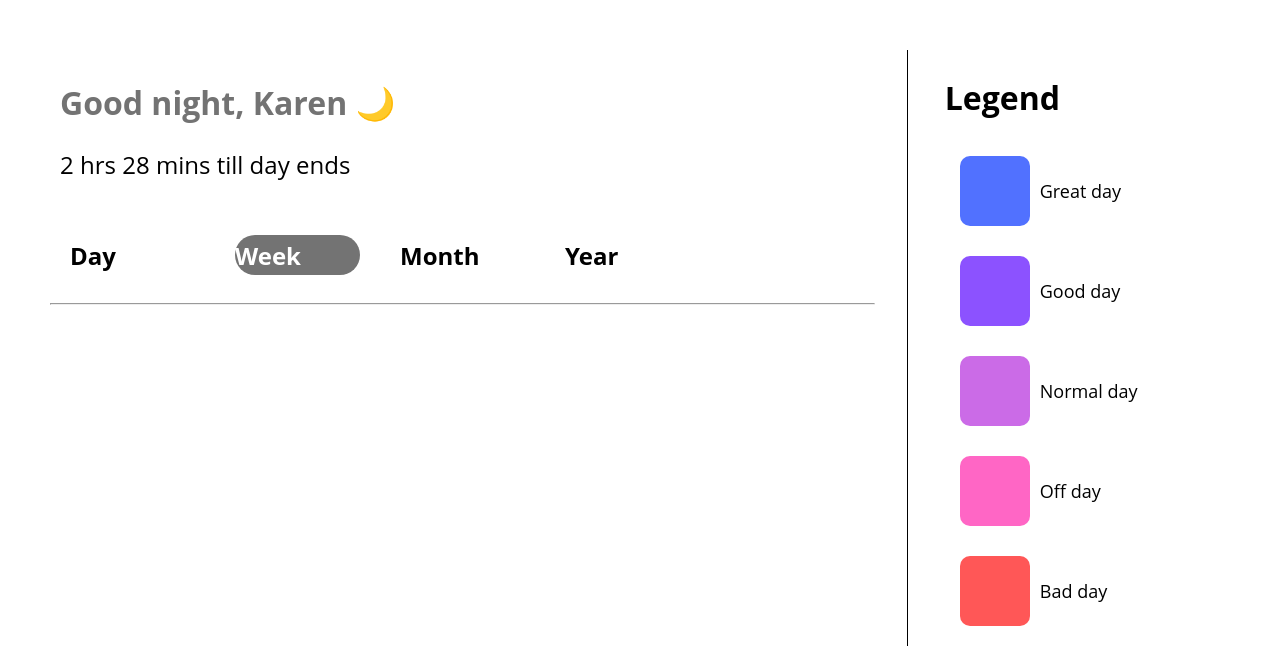
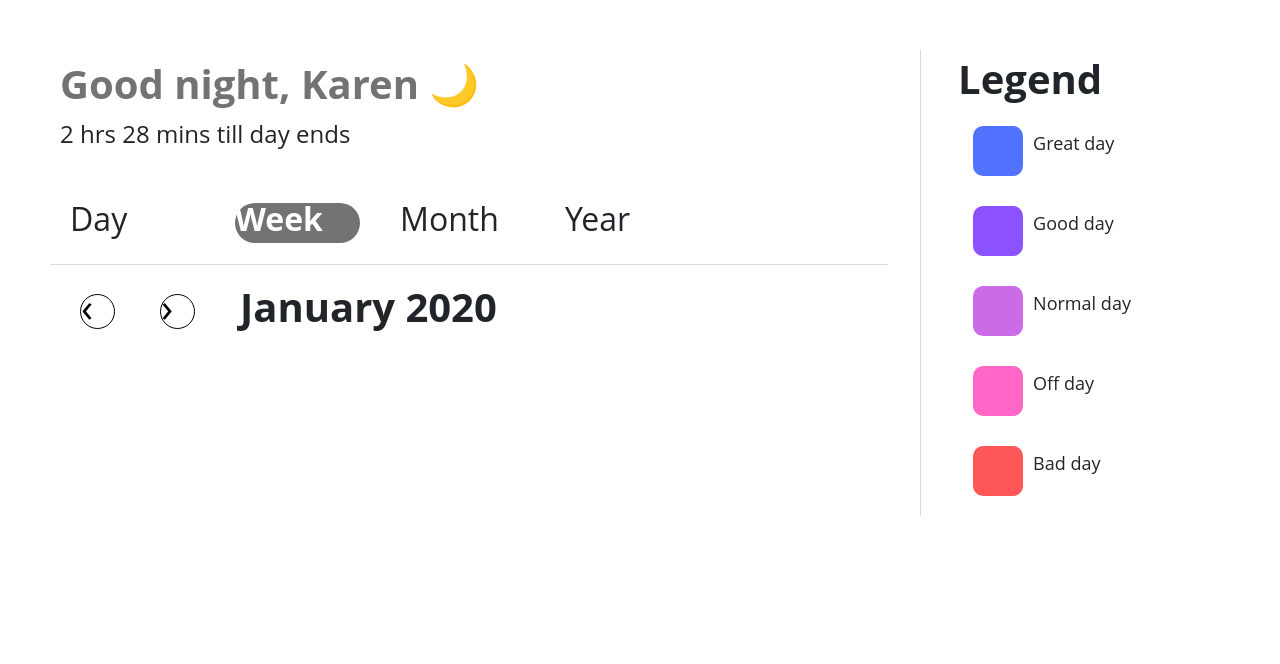
Before and after one commit to uttaravadina/dayz, a React (Create React App) app in the folder frontend/: page / in a window 1280 px wide. Shown: the top 664 px of the page. Built offline with nearby package versions, Linux system fonts and the light colour scheme.

Commit message:
Add ArrowBar

```diff
--- a/frontend/package.json
+++ b/frontend/package.json
@@ -6,7 +6,9 @@
     "@testing-library/jest-dom": "^4.2.4",
     "@testing-library/react": "^9.4.0",
     "@testing-library/user-event": "^7.2.1",
+    "bootstrap": "^4.4.1",
     "react": "^16.12.0",
+    "react-bootstrap": "^1.0.0-beta.16",
     "react-dom": "^16.12.0",
     "react-scripts": "3.3.0"
   },
--- a/frontend/src/App.css
+++ b/frontend/src/App.css
@@ -8,20 +8,26 @@
   font-family: 'Open Sans', sans-serif !important;
 }
 
-.left {
+.left-side {
   display: flex;
   flex-direction: column;
   flex-grow: 2;
 }
 
-.right {
-
+.right-side {
+  display: flex;
   flex-grow: 1;
 }
 
 .divider {
   margin-left: 2em;
   margin-right: 2em;
-  border-left: 1px solid black;
+  border-left: 1px solid #D9D9D9;
   height: auto;
 }
+
+hr {
+  background-color: #D9D9D9;
+  height: 1px;
+  border: 0;
+}
--- a/frontend/src/App.js
+++ b/frontend/src/App.js
@@ -1,8 +1,11 @@
 import React from 'react';
+import 'bootstrap/dist/css/bootstrap.min.css';
 import './App.css';
 import Header from './Components/Header'
 import Legend from './Components/Legend'
 import TimeFrameBar from './Components/TimeFrameBar'
+import ArrowBar from './Components/ArrowBar'
+
 
 
 class App extends React.Component {
@@ -10,17 +13,21 @@ class App extends React.Component {
 		return (
 			<>
 				<div className="App">
-					<div className="left">
+					<div className="left-side">
 						<div className="top">
 							<Header />
+							<div style={{height: '25px'}}/>
 							<TimeFrameBar/>
+							<div style={{height: '5px'}}/>
 							<hr/>
+							<div style={{height: '5px'}}/>
+							<ArrowBar/>
 						</div>
 						<div className="bottom">
 						</div>
 					</div>
 					<div className="divider"/>
-					<div className="right">
+					<div className="right-side">
 						<Legend />
 					</div>
 
--- /dev/null
+++ b/frontend/src/Components/ArrowBar.js
@@ -0,0 +1,31 @@
+import React from 'react';
+import '../Styles/ArrowBar.css'
+import { Button, Glyphicon } from 'react-bootstrap';
+
+const Arrow = ({ direction, clickFunction, glyph }) => (
+	<div
+		className={ `arrow ${direction}` }
+		onClick={ clickFunction }>
+		<h1>{ glyph } </h1>
+	</div>
+);
+
+class ArrowBar extends React.Component {
+
+    render() {
+
+        return (
+            <>
+                <div className="arrow-bar">
+                    <Arrow direction="left" glyph="&#8249;"/>
+                    <Arrow direction="right" glyph="&#8250;"/>
+                    <div className="curr-timeframe">
+                        <strong><h1>January 2020</h1></strong>
+                    </div>
+                </div>
+            </>
+        );
+    }
+}
+
+export default ArrowBar;
--- /dev/null
+++ b/frontend/src/Styles/ArrowBar.css
@@ -0,0 +1,43 @@
+.arrow-bar {
+    display: flex;
+    flex-direction: row;
+    height: 50px;
+    align-items: center;
+    text-align: center;
+}
+
+
+.arrow {
+	color: black;
+	cursor: pointer;
+    font-size: 3rem;
+    width: 35px;
+    height: 35px;
+    border-style: solid;
+    border-width: 1px;
+    border-radius: 50%;
+    position: fixed;
+    display: flex;
+    align-items: center;
+}
+
+.arrow h1 {
+    text-align: center;
+}
+
+.arrow.right {
+    left: 10rem;
+}
+
+.arrow.left {
+    left: 5rem;
+}
+
+.curr-timeframe {
+    position: fixed;
+    left: 15rem;
+}
+
+.curr-timeframe h1 {
+    font-weight: bold;
+}
--- a/frontend/src/Styles/Header.css
+++ b/frontend/src/Styles/Header.css
@@ -5,6 +5,7 @@
 .header h1 {
     text-align: left;
     color: #737373;
+    font-weight: bold;
 }
 
 .header p {
--- a/frontend/src/Styles/Legend.css
+++ b/frontend/src/Styles/Legend.css
@@ -3,3 +3,7 @@
     flex-direction: column;
     padding: 5px;
 }
+
+.legend h1 {
+    font-weight: bold;
+}
--- a/frontend/src/Styles/TimeFrameBar.css
+++ b/frontend/src/Styles/TimeFrameBar.css
@@ -10,6 +10,7 @@
     display: flex;
     align-items: center;
     cursor: pointer;
+    text-align:center
 
 }
 
@@ -32,3 +33,7 @@
     color: white;
     text-align: center;
 }
+
+.timeframe-active h2 {
+    font-weight: bold;
+}
```
Also changed, not shown: 1 other file (tests, documents, lock files or other folders).
